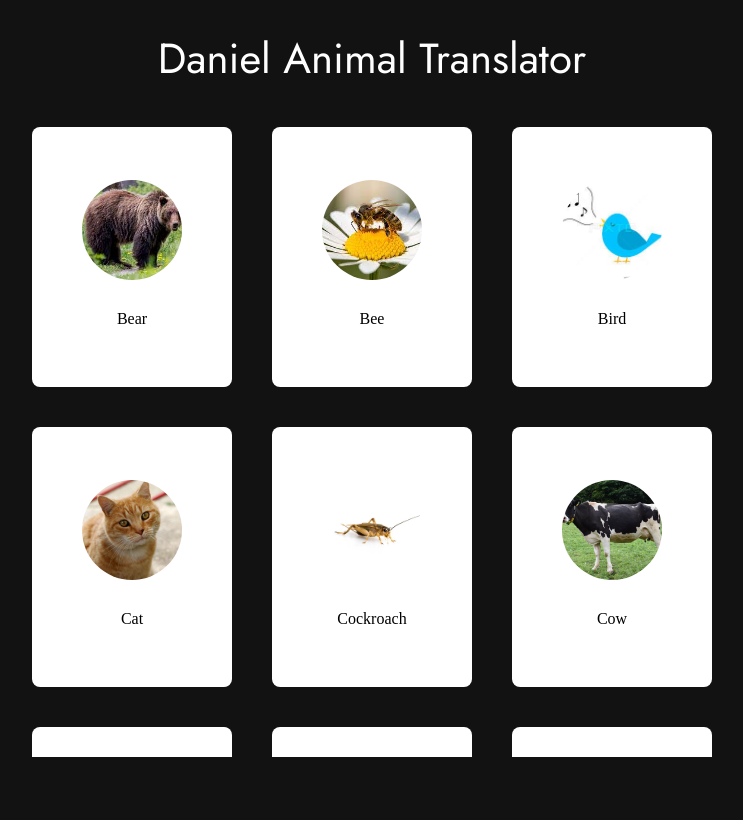
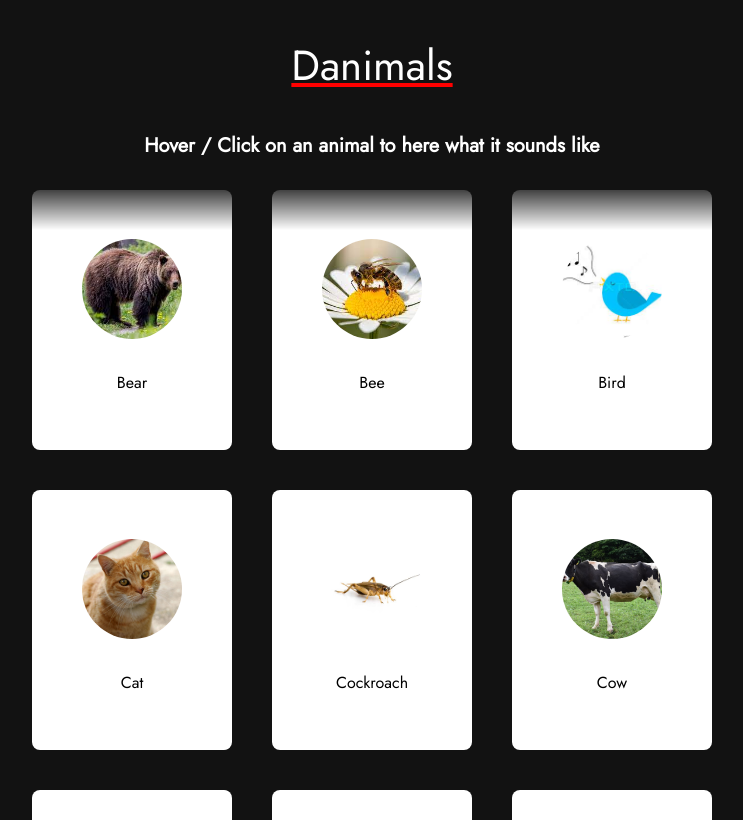
Before and after one commit to Whackalenso/danimals, a React (Create React App) app: page / in a window 1280 px wide. Shown: the whole page, without its empty margins (268-1011 px from the left). Built offline with nearby package versions, Linux system fonts and the light colour scheme; a web font is replaced by a local one.

Commit message:
CSS update

```diff
--- a/src/App.css
+++ b/src/App.css
@@ -1,6 +1,16 @@
+html {
+  overflow: hidden;
+}
+
 .app {
   width: 100%;
   height: 100%;
+}
+
+.info {
+  display: flex;
+  justify-content: center;
+  align-items: center;
 }
 
 .title {
@@ -9,9 +19,18 @@
   text-align: center;
   font-weight: 300;
   color: white;
+  text-decoration: red underline;
+}
+
+.description {
+  font-family: "Jost";
+  font-size: 20px;
+  text-align: center;
+  color: white;
 }
 
 .sound-cards {
+  font-family: "Jost";
   display: flex;
   gap: 20px;
   flex-wrap: wrap;
@@ -20,7 +39,17 @@
   height: 80vh;
   overflow-y: scroll;
 
+  mask-image: linear-gradient(to top, black calc(100% - 50px), transparent 100%);
+
   position: absolute;
   left: 50%;
   transform: translate(-50%, 0px);
+
+   -ms-overflow-style: none; /* for Internet Explorer, Edge */
+   scrollbar-width: none; /* for Firefox */
+   overflow-y: scroll;
 }
+
+.sound-cards::-webkit-scrollbar {
+    display: none; /* for Chrome, Safari, and Opera */
+}
--- a/src/App.js
+++ b/src/App.js
@@ -34,13 +34,16 @@ const animals = [
 
 function App() {
   var soundCards = [];
+  var Speaker = <audio id="speaker"></audio>
   for (var i = 0; i < animals.length; i++) {
-    soundCards.push(<SoundCard animal={animals[i]} key={i} />);
-  }
-
-  return (
+    soundCards.push(<SoundCard animal={animals[i]} key={i} speaker={Speaker} />);
+}
+return (
     <div className="App">
-      <h1 className="title">Daniel Animal Translator</h1>
+      <section classNam="Info">
+        <h1 className="title">Danimals</h1>
+        <h3 className="description">Hover / Click on an animal to here what it sounds like</h3>
+      </section>
       <div className="sound-cards">{soundCards}</div>
     </div>
   );
--- a/src/components/SoundCard.css
+++ b/src/components/SoundCard.css
@@ -18,10 +18,6 @@
 }
 
 
-.sound-images {
-
-}
-
 img {
     border-radius: 50%;
     width: 100px;
--- a/src/components/SoundCard.js
+++ b/src/components/SoundCard.js
@@ -4,7 +4,12 @@ const capitalize = (string) => {
   return string.replace(/^\w/, (c) => c.toUpperCase());
 };
 
-export default function SoundCard({ animal }) {
+export default function SoundCard({ animal, speaker }) {
+  function PlaySound(file){
+    var audio = new Audio();
+    audio.play();
+  }
+
   return (
     <div
       className="sound-card"
```
